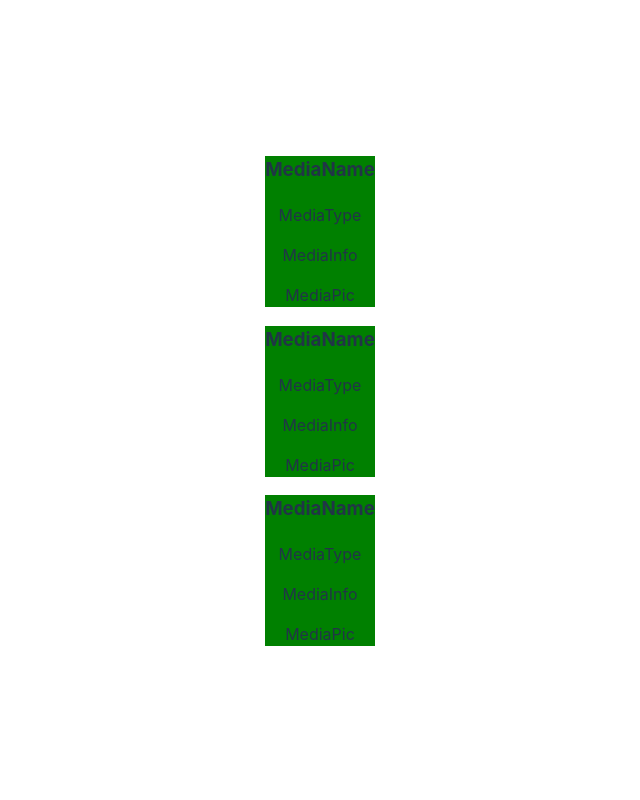
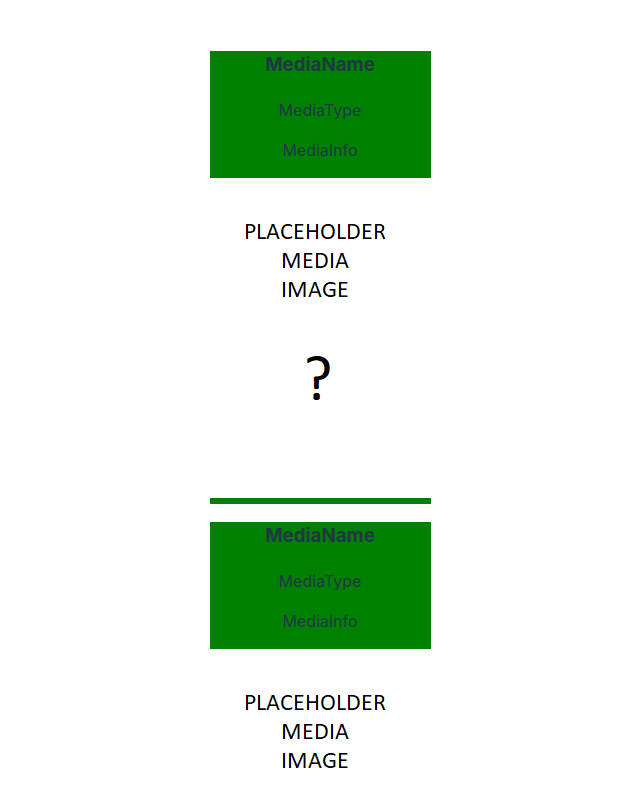
Before and after one commit to dbyrne978/back-log-buddy, a React (Vite) app in the folder back-log-buddy/: page / in a window 1280 px wide. Shown: the top 800 px of the page, without its empty margins (320-960 px from the left). Built offline with nearby package versions, Linux system fonts and the light colour scheme.

Commit message:
Add placeholder image in MediaCard.

```diff
--- a/back-log-buddy/src/App.jsx
+++ b/back-log-buddy/src/App.jsx
@@ -1,9 +1,7 @@
-import { useState } from 'react'
 import './App.css'
 import MediaCard from './MediaCard.jsx'
 
 function App() {
-  const [count, setCount] = useState(0)
 
   return (
     <>
@@ -12,6 +10,7 @@ function App() {
       <MediaCard />
     </>
   )
+
 }
 
 export default App
--- a/back-log-buddy/src/MediaCard.jsx
+++ b/back-log-buddy/src/MediaCard.jsx
@@ -3,7 +3,7 @@ function MediaCard() {
     <h3>MediaName</h3>
     <p>MediaType</p>
     <p>MediaInfo</p>
-    <p>MediaPic</p>
+    <img id="mediaImage" src="/placeholder-media-image.bmp" alt="placeholder media image" />
   </div>;
 }
 
```
Also changed, not shown: back-log-buddy/public/placeholder-media-image.bmp (added).
